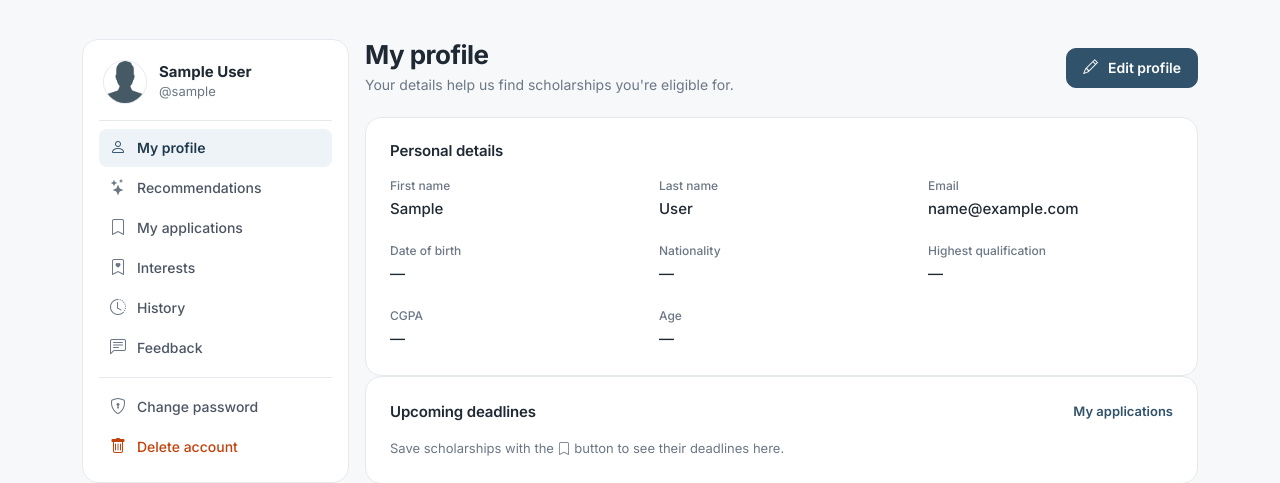
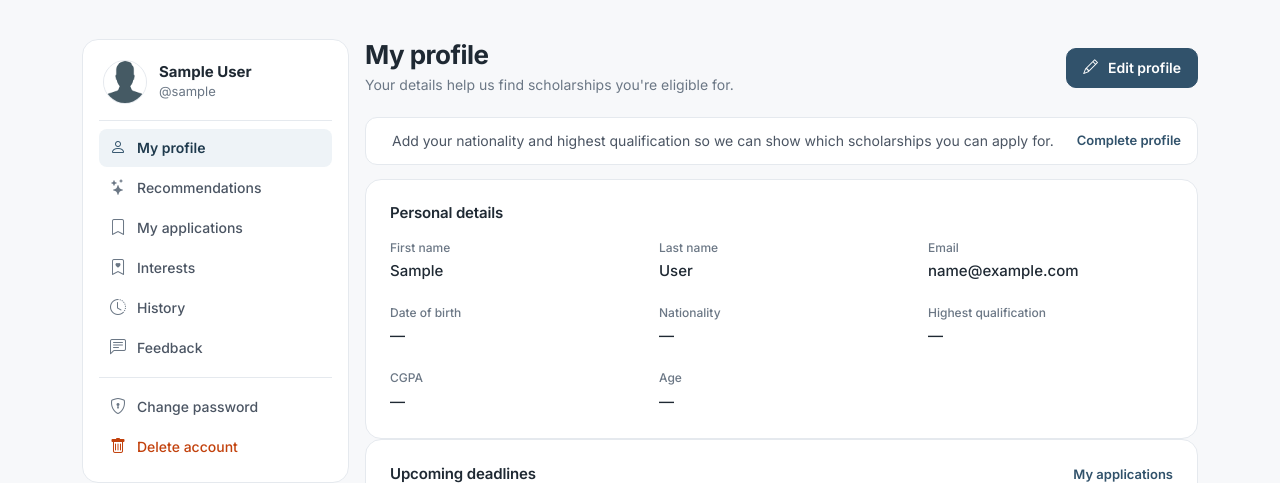
Before and after one commit to Sherryyy00/Scholarship-Spy, a Django app: page /profile/ in a window 1280 px wide. Shown: the part 65-548 px from the top of the page. Run offline with Django 4.2, Linux system fonts and the light colour scheme; the visitor is signed in with stand-in values (Sample User, id 1); data that the repository does not hold is empty; some libraries are stand-ins or nearby versions.

Commit message:
Show eligibility across the site
Nationality dropdown, 'Only ones I can apply for' filter, badges on cards and
results, ineligible recommendations hidden by default, detail-page panel.

Co-Authored-By: Claude Opus 5.5 <noreply@anthropic.com>
Claude-Session: https://claude.ai/code/session_016PdcLiuUUaLmocDPxi6dhR

```diff
--- a/app1/static/assets/css/custom.css
+++ b/app1/static/assets/css/custom.css
@@ -520,3 +520,27 @@ fieldset legend.form-label { font-size: 13px; }
 .track-notes summary::-webkit-details-marker { display: none; }
 .track-notes[open] summary { white-space: normal; }
 .sch-card-body .dl-badge, .match-body .dl-badge, .track-card .dl-badge { align-self: flex-start; width: auto; }
+
+/* =========================================================================
+   Eligibility
+   ========================================================================= */
+.badge-row { display: flex; flex-wrap: wrap; gap: 6px; margin-bottom: 8px; }
+.badge-row:empty { display: none; }
+.badge-row .dl-badge { margin: 0; }
+.el-badge { display: inline-flex; align-items: center; gap: 5px; height: 24px; padding: 0 9px; border-radius: 6px; font-size: 12px; font-weight: 600; white-space: nowrap; }
+.el-yes { background: #EAF7EE; color: var(--success); }
+.el-no { background: #F2F4F7; color: var(--muted); }
+.eligible-switch { display: inline-flex; align-items: center; gap: 8px; margin: 0; padding-left: 2.6em; min-height: 34px; }
+.eligible-switch .form-check-label { font-size: 13px; font-weight: 500; white-space: nowrap; }
+.sort-form { display: flex; align-items: center; gap: 14px; flex-wrap: wrap; }
+.notice { display: flex; align-items: center; gap: 10px; flex-wrap: wrap; padding: 12px 16px; margin-bottom: 14px; background: var(--surface); border: 1px solid var(--border); border-radius: var(--radius); font-size: 14px; color: var(--text-2); }
+.notice > i { color: var(--brand); font-size: 17px; }
+.el-panel .panel-title { display: flex; align-items: center; gap: 8px; }
+.el-eligible { border-color: #CDEBD6; background: #F6FBF7; }
+.el-eligible .panel-title i { color: var(--success); }
+.el-not_eligible { border-color: #F3D2C4; background: #FFF8F5; }
+.el-not_eligible .panel-title i { color: var(--danger); }
+.el-unknown .panel-title i { color: var(--muted); }
+.el-reasons { margin: 0 0 8px; padding-left: 18px; font-size: 14px; color: var(--text-2); }
+.el-reasons li { margin-bottom: 4px; }
+@media (min-width: 992px) { .list-toolbar .sort-form { flex-wrap: nowrap; } }
--- a/app1/templates/app1/_scholarship_card.html
+++ b/app1/templates/app1/_scholarship_card.html
@@ -9,7 +9,7 @@
       <h3><a href="{% url 'scholarship_detail' scholarship.pk %}">{{ scholarship.title }}</a></h3>
       {% include "app1/_save_button.html" with compact=1 %}
     </div>
-    {% deadline_badge scholarship %}
+    <div class="badge-row">{% deadline_badge scholarship %}{% eligibility_badge scholarship %}</div>
     {% if scholarship.scholarship_details %}<p class="sch-card-text">{{ scholarship.scholarship_details|truncatechars:180 }}</p>{% endif %}
     <ul class="sch-card-meta">
       {% if scholarship.degree %}<li><i class="bi bi-mortarboard"></i>{{ scholarship.degree }}</li>{% endif %}
--- a/app1/templates/app1/profile.html
+++ b/app1/templates/app1/profile.html
@@ -6,6 +6,13 @@
 {% block actions %}<a href="{% url 'userprofileedit' %}" class="btn btn-brand"><i class="bi bi-pencil me-1"></i> Edit profile</a>{% endblock %}
 
 {% block account %}
+{% if not user.profile.nationality or not user.profile.highest_qualification %}
+<div class="notice">
+  <i class="bi bi-person-vcard"></i>
+  <span>Add your {% if not user.profile.nationality %}nationality{% endif %}{% if not user.profile.nationality and not user.profile.highest_qualification %} and {% endif %}{% if not user.profile.highest_qualification %}highest qualification{% endif %} so we can show which scholarships you can apply for.</span>
+  <a href="{% url 'userprofileedit' %}" class="small-link ms-auto">Complete profile</a>
+</div>
+{% endif %}
 <div class="panel">
   <h2 class="panel-title">Personal details</h2>
   <dl class="detail-grid">
--- a/app1/views.py
+++ b/app1/views.py
@@ -23,7 +23,8 @@ from django.utils.dateparse import parse_date
 from django.utils.http import url_has_allowed_host_and_scheme
 from django.views.decorators.http import require_POST
 
-from . import recommender
+from . import eligibility as elig
+from . import geo, recommender
 from .models import (
     Country, Feedback, FieldOfInterest, History, Program, Recommendation,
     SavedScholarship, Scholarship, TypeOfDegree,
@@ -70,6 +71,13 @@ def site_degree_types():
 
 
 SORT_OPTIONS = [("", "Relevance / A–Z"), ("deadline", "Closing soon"), ("newest", "Recently added")]
+
+
+def apply_eligible_filter(request, queryset):
+    """?eligible=1 hides scholarships the logged-in user clearly can't apply for."""
+    if request.GET.get("eligible") == "1" and request.user.is_authenticated:
+        return queryset.exclude(pk__in=elig.blocked_ids(queryset, request.user.profile)), True
+    return queryset, False
 
 
 def apply_sort(request, queryset):
@@ -133,8 +141,10 @@ def search_results(request):
     if not filters:
         return redirect("home")
 
-    results, sort = apply_sort(request, Scholarship.objects.filter(**filters))
+    results, eligible_only = apply_eligible_filter(request, Scholarship.objects.filter(**filters))
+    results, sort = apply_sort(request, results)
     filter_qs = {k: v for k, v in params.items() if v}
+    state = _list_state(sort, eligible_only, filter_qs)
     context = {
         **params,
         **search_dropdowns(),
@@ -142,8 +152,9 @@ def search_results(request):
         "number_of_scholarships": results.count(),
         "sort": sort,
         "sort_options": SORT_OPTIONS,
-        "filter_fields": filter_qs,
-        "qs": urlencode({**filter_qs, **({"sort": sort} if sort else {})}),
+        "eligible_only": eligible_only,
+        "filter_fields": {k: v for k, v in state.items() if k != "sort"},
+        "qs": urlencode(state),
     }
     return render(request, "app1/scholarship_results.html", context)
 
@@ -164,7 +175,9 @@ def subjects(request):
 
 
 def _category(request, template, heading, preset, **lookup):
-    results, sort = apply_sort(request, Scholarship.objects.filter(**lookup))
+    results, eligible_only = apply_eligible_filter(request, Scholarship.objects.filter(**lookup))
+    results, sort = apply_sort(request, results)
+    state = _list_state(sort, eligible_only)
     return render(request, template, {
         **search_dropdowns(),
         **preset,
@@ -173,7 +186,9 @@ def _category(request, template, heading, preset, **lookup):
         "number_of_scholarships": results.count(),
         "sort": sort,
         "sort_options": SORT_OPTIONS,
-        "qs": urlencode({"sort": sort}) if sort else "",
+        "eligible_only": eligible_only,
+        "filter_fields": {k: v for k, v in state.items() if k != "sort"},
+        "qs": urlencode(state),
     })
 
 
@@ -200,14 +215,28 @@ def scholarshipdegree3(request):
     return redirect("category_degree", degree="Masters")
 
 
+def _list_state(sort, eligible_only, extra=None):
+    """Query-string pieces that pagination and the toolbar must keep."""
+    fields = dict(extra or {})
+    if sort:
+        fields["sort"] = sort
+    if eligible_only:
+        fields["eligible"] = "1"
+    return fields
+
+
 def scholarshipdata(request):
-    results, sort = apply_sort(request, Scholarship.objects.all())
+    results, eligible_only = apply_eligible_filter(request, Scholarship.objects.all())
+    results, sort = apply_sort(request, results)
+    state = _list_state(sort, eligible_only)
     return render(request, "app1/events.html", {
         **search_dropdowns(),
         "scholarships": paginate(request, results),
         "sort": sort,
         "sort_options": SORT_OPTIONS,
-        "qs": urlencode({"sort": sort}) if sort else "",
+        "eligible_only": eligible_only,
+        "filter_fields": {k: v for k, v in state.items() if k != "sort"},
+        "qs": urlencode(state),
     })
 
 
@@ -218,7 +247,10 @@ def scholarship_detail(request, pk):
     ids = [m.scholarship_id for m in matches if m.scholarship_id != scholarship.pk][:4]
     by_id = Scholarship.objects.in_bulk(ids)
     similar = [by_id[i] for i in ids if i in by_id]
-    return render(request, "app1/scholarship_detail.html", {"scholarship": scholarship, "similar": similar})
+    eligibility_result = elig.check(scholarship, request.user.profile) if request.user.is_authenticated else None
+    return render(request, "app1/scholarship_detail.html", {
+        "scholarship": scholarship, "similar": similar, "eligibility": eligibility_result,
+    })
 
 
 def scholarshipdatadetial(request, id):
@@ -448,10 +480,18 @@ def _parse_profile_form(post, user):
     """Validate the edit-profile form. Returns (cleaned_data, errors)."""
     data, errors = {}, []
 
-    for field in ("first_name", "last_name", "highest_qualification", "nationality"):
+    for field in ("first_name", "last_name", "highest_qualification"):
         value = (post.get(field) or "").strip()
         if value:
             data[field] = value
+
+    nationality = (post.get("nationality") or "").strip()
+    if nationality:
+        country = geo.normalise_country(nationality)
+        if country:
+            data["nationality"] = country
+        else:
+            errors.append("Please choose your nationality from the list.")
 
     email = (post.get("email") or "").strip().lower()
     if email:
@@ -519,7 +559,10 @@ def showprofile(request):
 def showformdata(request):
     """Edit profile. Always edits the logged-in user (the old version trusted a hidden email field)."""
     if request.method != "POST":
-        return render(request, "app1/profile_edit.html")
+        return render(request, "app1/profile_edit.html", {
+            "country_choices": geo.all_countries(),
+            "current_nationality": geo.normalise_country(request.user.profile.nationality) or request.user.profile.nationality,
+        })
 
     user, profile = request.user, request.user.profile
     data, errors = _parse_profile_form(request.POST, user)
@@ -720,10 +763,16 @@ def my_recommendations(request):
 @login_required
 def recommendation_results(request, pk):
     history = get_object_or_404(History, pk=pk, profile=request.user.profile)
-    recs = (
+    recs = list(
         Recommendation.objects.filter(history=history, scholarship__is_active=True)
         .select_related("scholarship").order_by("rank")
     )
+    show_all = request.GET.get("all") == "1"
+    profile = request.user.profile
+    blocked = {r.pk for r in recs if elig.check(r.scholarship, profile).is_blocked}
+    hidden_count = 0 if show_all else len(blocked)
+    if not show_all:
+        recs = [r for r in recs if r.pk not in blocked]
     top_score = recs[0].score if recs else 0
     page = paginate(request, recs)
     for rec in page:
@@ -732,7 +781,10 @@ def recommendation_results(request, pk):
     return render(request, "app1/recommendation_results.html", {
         "history": history,
         "recommendations": page,
-        "total": recs.count(),
+        "total": len(recs),
+        "hidden_count": hidden_count,
+        "show_all": show_all,
+        "has_nationality": bool(profile.nationality),
         "suggested_degree": "" if history.target_degree else suggested_degree(history.query_text),
     })
 
```
Also changed, not shown: app1/templates/app1/_sort_toolbar.html (+9 -3 lines), app1/templates/app1/profile_edit.html (+6 -2 lines), app1/templates/app1/recommendation_results.html (+16 -4 lines), app1/templates/app1/scholarship_detail.html (+13 -0 lines), app1/templatetags/scholarship_tags.py (+30 -0 lines), README.md.
